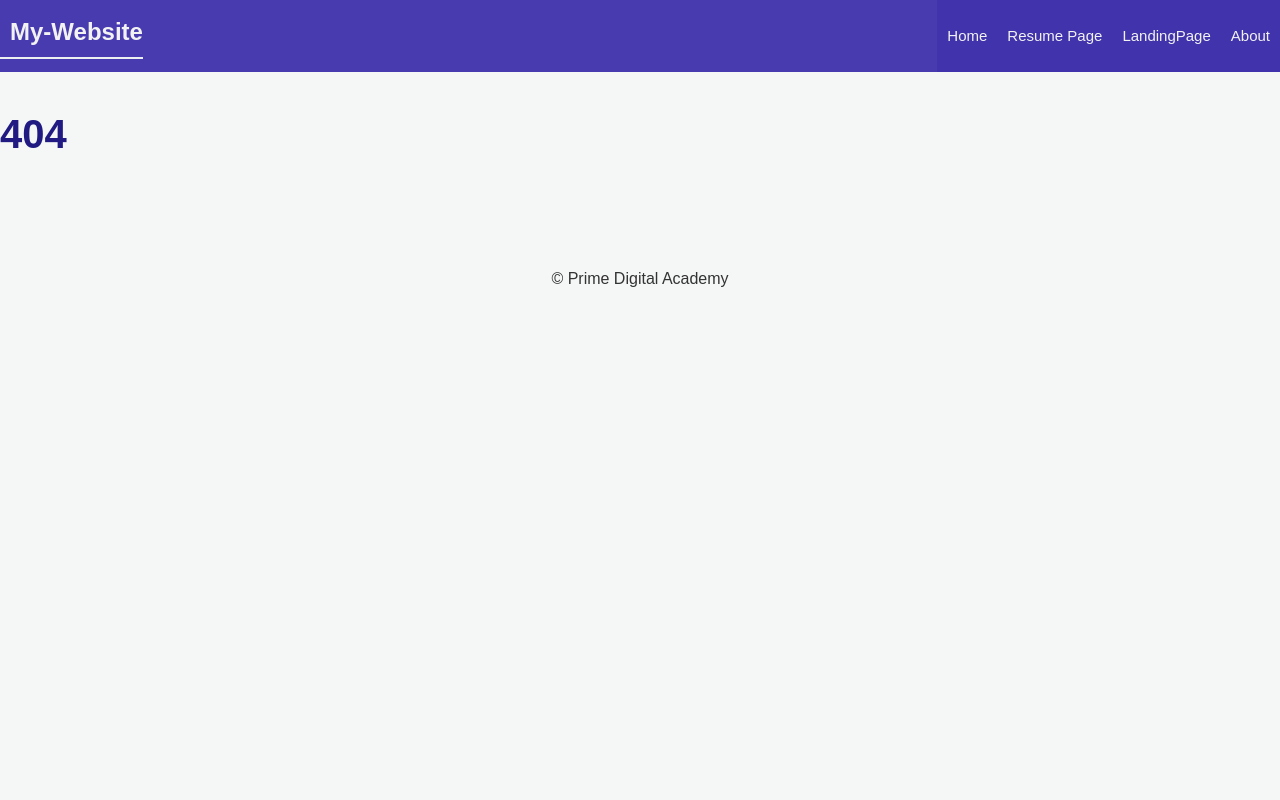
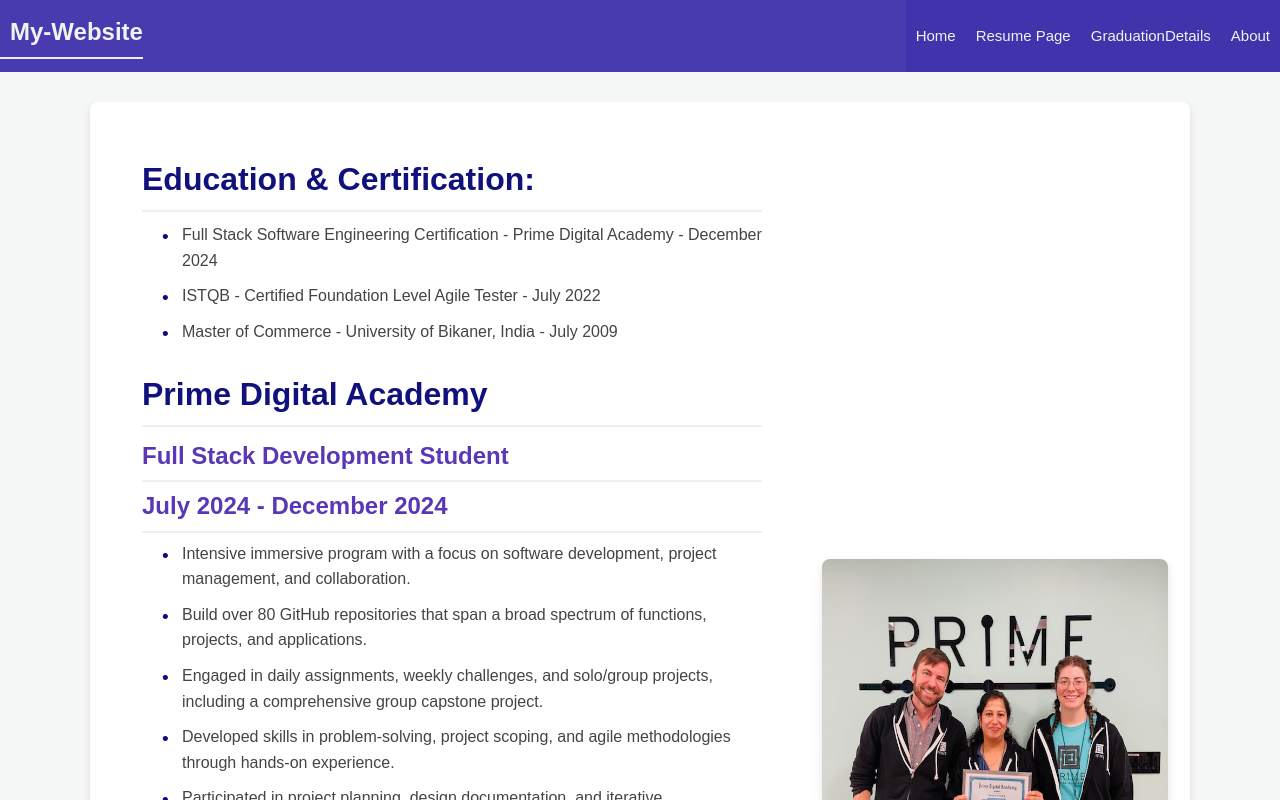
Before and after one commit to schejara/My-Website, a React (Vite) app: page /#/GraduationDetails in a window 1280 px wide. Before the commit this address had no page. Shown: the top 800 px of the page. Built offline with nearby package versions, Linux system fonts and the light colour scheme.

Commit message:
Complete Graduation Component

```diff
--- a/src/components/App/App.jsx
+++ b/src/components/App/App.jsx
@@ -10,7 +10,7 @@
 import Home from './Home/Home';
 import AboutPage from '../AboutPage/AboutPage';
 import ResumePage from '../ResumePage/Resume';
-import LandingPage from '../Graduation/LandingPage';
+import GraduationDetails from '../GraduationDetails/GraduationDetails';
 import './App.css';
 
 function App() {
@@ -34,9 +34,9 @@
           <Route
 
             exact
-            path="/LandingPage"
+            path="/GraduationDetails"
           >
-            <LandingPage />
+            <GraduationDetails />
           </Route>
 
 
--- a/src/components/App/Home/Home.css
+++ b/src/components/App/Home/Home.css
@@ -1,6 +1,11 @@
 img{
-    height: 500px;
-    width: 500px;
-   margin-top: 30px;
-   margin-left: 350px;
+    height: 400px;
+    width: 400px;
+   margin-top: 50px;
+   margin-left: 400px;
+
 }
+.name{
+    margin-left: 430px;
+    margin-top: 40px;
+}
--- a/src/components/App/Home/Home.jsx
+++ b/src/components/App/Home/Home.jsx
@@ -3,8 +3,8 @@
 function Home () {
 return(
     <div>
-
-     <img src='../documentation/images/ShobhaPP1.jpg'/>
+    <h1 className="name">Shobha Chejara</h1>
+     <img src='../documentation/images/Img_3.jpg'/>
     </div>
 )
 
--- a/src/components/Graduation/LandingPage.css
+++ /dev/null
@@ -1,80 +0,0 @@
-/* --------------------------------------------------------------------------------
-Grid
--------------------------------------------------------------------------------- */
-
-.grid {
-  display: flex;
-  flex: 0 1 auto;
-  /* defaults to 'row' */
-  flex-direction: row;
-  flex-wrap: wrap;
-  /* defaults to 'flex-start' */
-  justify-content: flex-start;
-  align-items: flex-start;
-}
-
-.grid-col {
-  flex: 0 0 auto;
-  padding: 0 0.5rem 0.5rem;
-  box-sizing: border-box;
-}
-
-.grid-col_1 {
-  flex-basis: 8.33333333%;
-  max-width: 8.33333333%;
-}
-
-.grid-col_2 {
-  flex-basis: 16.66666667%;
-  max-width: 16.66666667%;
-}
-
-.grid-col_3 {
-  flex-basis: 25%;
-  max-width: 25%;
-}
-
-.grid-col_4 {
-  flex-basis: 33.33333333%;
-  max-width: 33.33333333%;
-}
-
-.grid-col_5 {
-  flex-basis: 41.66666667%;
-  max-width: 41.66666667%;
-}
-
-.grid-col_6 {
-  flex-basis: 50%;
-  max-width: 50%;
-}
-
-.grid-col_7 {
-  flex-basis: 58.33333333%;
-  max-width: 58.33333333%;
-}
-
-.grid-col_8 {
-  flex-basis: 66.66666667%;
-  max-width: 66.66666667%;
-}
-
-.grid-col_9 {
-  flex-basis: 75%;
-  max-width: 75%;
-}
-
-.grid-col_10 {
-  flex-basis: 83.33333333%;
-  max-width: 83.33333333%;
-}
-
-.grid-col_11 {
-  flex-basis: 91.66666667%;
-  max-width: 91.66666667%;
-}
-
-.grid-col_12 {
-  flex-basis: 100%;
-  max-width: 100%;
-}
--- a/src/components/Graduation/LandingPage.jsx
+++ /dev/null
@@ -1,40 +0,0 @@
-import React from 'react';
-
-import './LandingPage.css';
-
-
-
-
-function LandingPage() {
-
-
-
-
-
-  return (
-    <div className="container">
-
-
-      <div className="grid">
-        <div className="grid-col grid-col_8">
-          <h3>Contact Info</h3>
-
-
-
-
-
-        </div>
-        <div className="grid-col grid-col_4">
-
-
-          <center>
-
-
-          </center>
-        </div>
-      </div>
-    </div>
-  );
-}
-
-export default LandingPage;
--- /dev/null
+++ b/src/components/GraduationDetails/GraduationDetails.css
@@ -0,0 +1,63 @@
+/* Main container for the graduation details */
+.graduation-container {
+  width: 90%;
+    max-width: 1100px;
+    margin: 0 auto;
+    padding: 2rem;
+    background-color: #fff;
+    border-radius: 8px;
+    box-shadow: 0 4px 8px rgba(0, 0, 0, 0.1);
+}
+
+/* Content and photo wrapper, using Flexbox */
+.content-wrapper {
+  display: flex;
+  flex-direction: row;
+  align-items: center; /* Centers content vertically */
+  gap: 30px; /* Adds space between content and image */
+  max-width: 1200px; /* Set a max-width to avoid stretching on very large screens */
+  width: 100%;
+  padding: 20px;
+  box-sizing: border-box;
+}
+
+/* Styling the content section */
+.content {
+  flex: 1;
+  text-align: left;
+}
+
+.content h2 {
+  font-size: 2rem;
+  color: #11117d;
+  margin-bottom: 10px;
+}
+
+.content h3 {
+  font-size: 1.5rem;
+  color: #5937b6;
+  margin: 5px 0;
+}
+
+.content ul {
+  list-style-type: none;
+  margin-left: 20px;
+  width: 600px;
+
+}
+
+.content li {
+  font-size: 1rem;
+  margin-bottom: 10px;
+  color: #444;
+}
+
+/* Styling the image section */
+.photo img {
+  width: 350px; /* Control image size */
+  height: 330px;
+  border-radius: 8px; /* Adds rounded corners */
+  box-shadow: 0 4px 10px rgba(0, 0, 0, 0.1); /* Adds a subtle shadow to the image */
+  margin-left: 30px;
+  margin-top: 380px;
+}
--- /dev/null
+++ b/src/components/GraduationDetails/GraduationDetails.jsx
@@ -0,0 +1,39 @@
+
+import React from 'react';
+import './GraduationDetails.css';
+
+function GraduationDetails() {
+  return (
+    <div className="graduation-container">
+      <div className="content-wrapper">
+        <div className="content">
+        <h2>Education & Certification:</h2>
+          <ul>
+             <li>Full Stack Software Engineering Certification - Prime Digital Academy - December 2024</li>
+             <li>ISTQB - Certified Foundation Level Agile Tester - July 2022</li>
+             <li>Master of Commerce - University of Bikaner, India - July 2009</li>
+             </ul>
+
+
+          <h2>Prime Digital Academy</h2>
+          <h3>Full Stack Development Student</h3>
+          <h3>July 2024 - December 2024</h3>
+          <ul>
+            <li>Intensive immersive program with a focus on software development, project management, and collaboration.</li>
+            <li>Build over 80 GitHub repositories that span a broad spectrum of functions, projects, and applications.</li>
+            <li>Engaged in daily assignments, weekly challenges, and solo/group projects, including a comprehensive group capstone project.</li>
+            <li>Developed skills in problem-solving, project scoping, and agile methodologies through hands-on experience.</li>
+            <li>Participated in project planning, design documentation, and iterative development.</li>
+            <li>Developed key full-stack applications, including the ZipZap Shopping App (e-commerce platform) and the BCX FitJourney App (health and fitness tracker).</li>
+          </ul>
+        </div>
+        <div className="photo">
+          <img src='../documentation/images/Image1.jpg' alt='My Picture' />
+
+        </div>
+      </div>
+    </div>
+  );
+}
+
+export default GraduationDetails;
--- a/src/components/Nav/Nav.jsx
+++ b/src/components/Nav/Nav.jsx
@@ -23,8 +23,8 @@
             <Link className="navLink" to="/ResumePage">
               Resume Page
             </Link>
-            <Link className="navLink" to="/LandingPage">
-              LandingPage
+            <Link className="navLink" to="/GraduationDetails">
+            GraduationDetails
             </Link>
 
 
```
Also changed, not shown: documentation/images/IMG_3.jpg (added).
